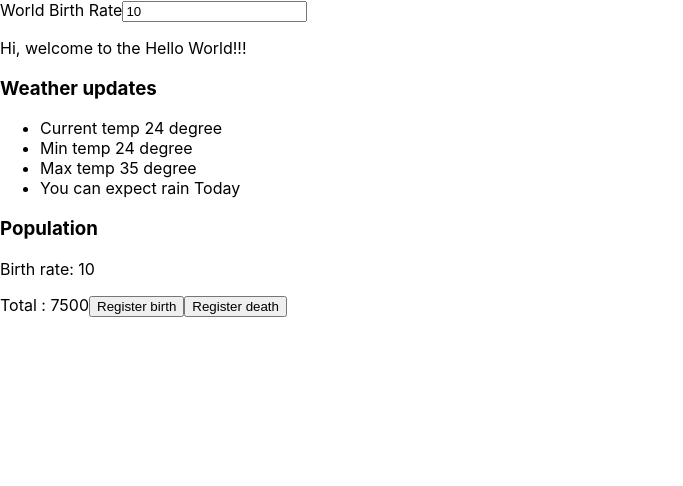
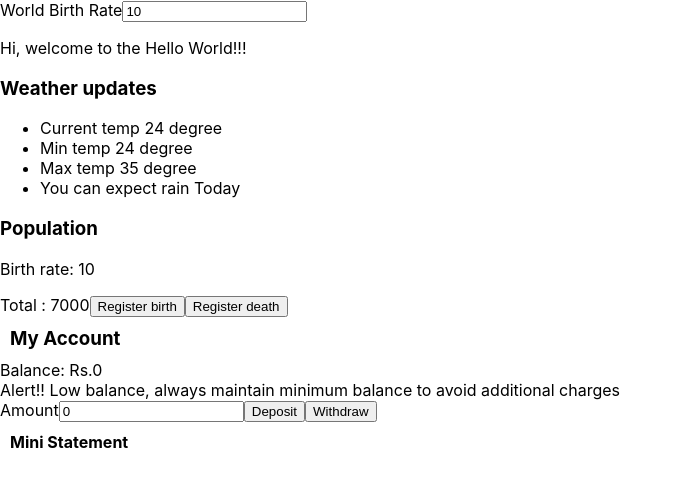
Before and after one commit to jeevaengg21/hello-world, a React (Create React App) app: page / in a window 1280 px wide. Shown: the top 486 px of the page, without its empty margins (0-683 px from the left). Built offline with nearby package versions, Linux system fonts and the light colour scheme.

Commit message:
Component orchestration and best practices

```diff
--- a/src/App.js
+++ b/src/App.js
@@ -5,23 +5,28 @@ import { useEffect, useState } from "react"
 import Welcome from "./Welcome"
 import Weather from "./Weather"
 import Population from "./Population"
+import MyAccount from "./bank_app/MyAccount"
 
 /** Function component */
 const App = () => {
-    const initialPopulation = 7500;
+    const [initialPopulation, setInitialPopulation] = useState(0);
     /** APP component will determine the birth rate only once */
     const [averageBirthRate, setAverageBirthRate] = useState(0);
 
     useEffect(() => {
         console.log("App is ready")
         /** Assume birth rate is read from DB and set here */
+        setInitialPopulation(7000)
         setAverageBirthRate(10)
     }, [])
 
 
-
     const onBirthRateTextBoxChange = (event) => {
         setAverageBirthRate(event.target.value)
+    }
+
+    const issueBirthCertificate = (birthDateTime) => {
+        console.log("Intiate birth certification creation process", birthDateTime)
     }
 
 
@@ -31,8 +36,8 @@ const App = () => {
             <input type={"text"} value={averageBirthRate} onChange={onBirthRateTextBoxChange}></input>
             <Welcome></Welcome>
             <Weather></Weather>
-            <Population initCount={initialPopulation} birthRate={averageBirthRate} ></Population>
-
+            <Population initCount={initialPopulation} birthRate={averageBirthRate} onBirth={issueBirthCertificate} ></Population>
+            <MyAccount></MyAccount>
         </>
     )
 }
--- a/src/Population.js
+++ b/src/Population.js
@@ -7,13 +7,13 @@ const Population = (props) => {
     const [counter, setCounter] = useState(0);
     const [br, setBr] = useState(0)
 
-    let { initCount, birthRate } = props;
+    let { initCount, birthRate, onBirth } = props;
     console.log("init props extraction", props)
 
     useEffect(() => {
         console.log("Population component on ready", props)
         setCounter(initCount)
-    }, [])
+    }, [initCount])
 
     useEffect(() => {
         setBr(birthRate)
@@ -34,6 +34,7 @@ const Population = (props) => {
         setCounter(currentStateValue => {
             const newHeadCount = currentStateValue + 1
             calculateOxygenRequirement(newHeadCount)
+            onBirth(new Date())
             return newHeadCount
         })
 
--- /dev/null
+++ b/src/bank_app/ClosingBalance.js
@@ -0,0 +1,19 @@
+/**
+ * To display the closing balance
+ * To alert the when balance is less than 5000
+ */
+const ClosingBalance = ({ balance }) => {
+
+    const isMinimumBalance = () => {
+        return balance < 5000
+    }
+
+    return (<>
+        <div>
+            <label>Balance: Rs.{balance}</label>
+        </div>
+        {isMinimumBalance() ? <label>Alert!! Low balance, always maintain minimum balance to avoid additional charges</label> : <></>}
+    </>)
+}
+
+export default ClosingBalance;
--- /dev/null
+++ b/src/bank_app/MiniStatementEntry.js
@@ -0,0 +1,15 @@
+/**
+ * To display the tranaction entry containing transaction type, date time, amount
+ */
+const MiniStatementEntry = ({ date, txn_type, txn_amount }) => {
+
+    return (<>
+        <div>
+            <label>{date}</label>
+            <label style={{ marginLeft: "3px" }} >{txn_type}</label>
+            <label style={{ marginLeft: "3px" }} >Rs.{txn_amount}</label>
+        </div>
+    </>)
+}
+
+export default MiniStatementEntry;
--- /dev/null
+++ b/src/bank_app/MyAccount.js
@@ -0,0 +1,55 @@
+import { useState } from "react"
+import ClosingBalance from "./ClosingBalance"
+import MiniStatementEntry from "./MiniStatementEntry";
+import TransactionForm from "./TransactionForm"
+
+
+const MyAccount = () => {
+    const [balance, setBalance] = useState(0);
+    const [txnHistory, setTxnHistory] = useState([]);
+
+    const deposit = (amount) => {
+        setBalance(prevBalance => parseFloat(prevBalance) + parseFloat(amount))
+        registerTransaction(amount)
+    }
+
+    const withdraw = (amount) => {
+        if (amount < balance) {
+            setBalance(prevBalance => { return parseFloat(prevBalance) - parseFloat(amount) })
+            registerTransaction(amount, "Dr")
+        } else {
+            alert("Withdraw rejected due to insufficient balance")
+        }
+    }
+
+    const registerTransaction = (amount, type = "Cr") => {
+        const newTxn = {
+            date: new Date().toLocaleString(),
+            txn_type: type,
+            txn_amount: amount
+        }
+
+        setTxnHistory(prevHistory => {
+            const newHistory = [newTxn, ...prevHistory]
+            return newHistory
+        })
+    }
+
+    const buildMiniStatement = () => {
+        return txnHistory.map(txn => <MiniStatementEntry date={txn.date} txn_type={txn.txn_type} txn_amount={txn.txn_amount}></MiniStatementEntry>)
+    }
+
+    return (
+        <>
+            <h3 style={{ margin: "10px" }}>My Account</h3>
+            <ClosingBalance balance={balance}></ClosingBalance>
+            <TransactionForm onDeposit={deposit} onWithdraw={withdraw}></TransactionForm>
+            <h4 style={{ margin: "10px" }}>Mini Statement</h4>
+            {
+                buildMiniStatement()
+            }
+        </>
+    )
+}
+
+export default MyAccount
--- /dev/null
+++ b/src/bank_app/TransactionForm.js
@@ -0,0 +1,32 @@
+import { useState } from "react"
+
+/**
+ * To perform deposit or withdraw action
+ */
+const TransactionForm = ({ onDeposit, onWithdraw }) => {
+
+    const [amount, setAmount] = useState(0)
+
+    const onAmountChange = (event) => {
+        setAmount(event.target.value)
+    }
+
+    const onClickDeposit = () => {
+        onDeposit(amount)
+        setAmount(0)
+    }
+
+    return (<>
+        <div>
+            <label>Amount</label>
+            <input type={"number"} value={amount} onChange={onAmountChange} ></input>
+            <button onClick={onClickDeposit}>Deposit</button>
+            <button onClick={() => {
+                onWithdraw(amount)
+                setAmount(0)
+            }}>Withdraw</button>
+        </div>
+    </>)
+}
+
+export default TransactionForm
```
